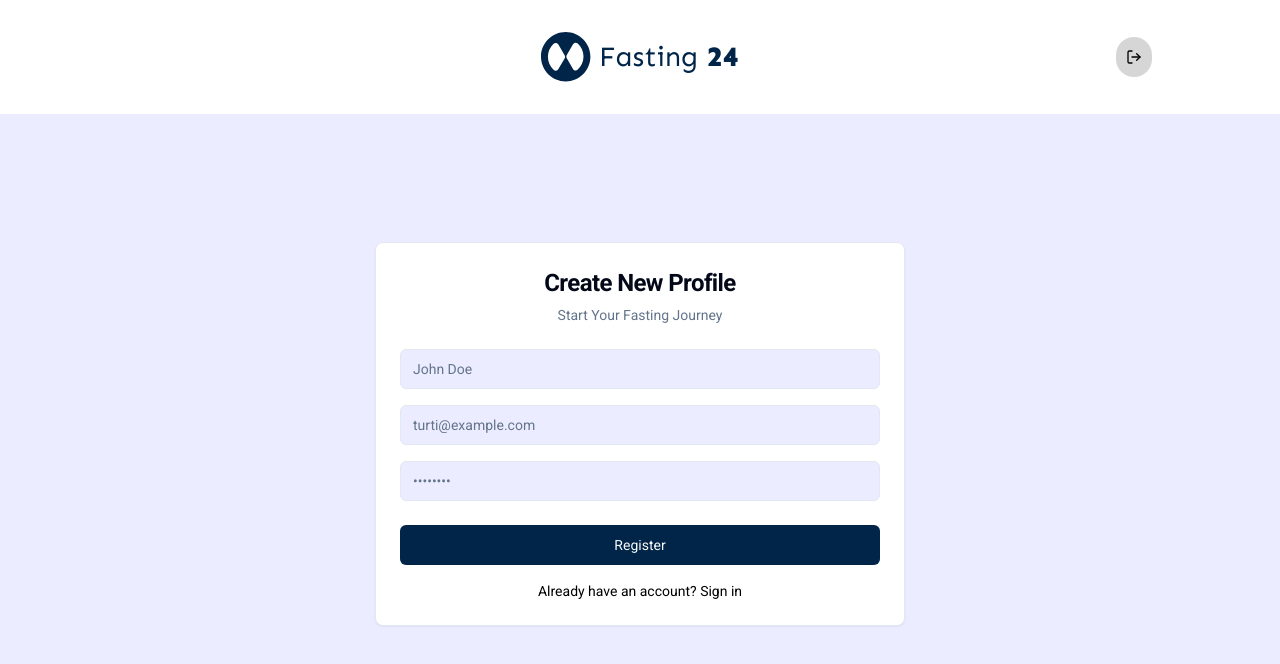
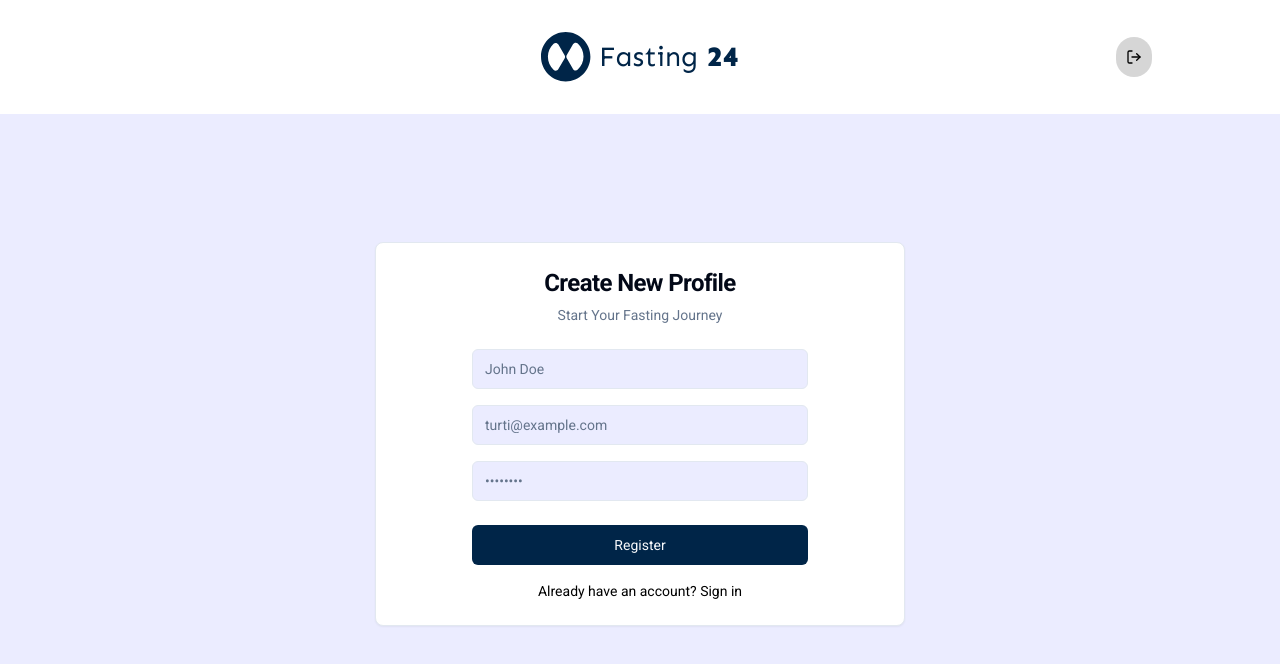
Before and after one commit to turhansel/fasting-24, a Next.js app: page /sign-up in a window 1280 px wide. Shown: the top 664 px of the page. Built offline with nearby package versions, Linux system fonts and the light colour scheme; no server answers.

Commit message:
chore: update card styling

```diff
--- a/src/components/ui/card.tsx
+++ b/src/components/ui/card.tsx
@@ -22,7 +22,7 @@
 >(({ className, ...props }, ref) => (
 	<div
 		ref={ref}
-		className={cn('flex flex-col space-y-1.5 p-6', className)}
+		className={cn('flex flex-col space-y-1.5 p-6 px-24', className)}
 		{...props}
 	/>
 ));
@@ -59,7 +59,7 @@
 	HTMLDivElement,
 	React.HTMLAttributes<HTMLDivElement>
 >(({ className, ...props }, ref) => (
-	<div ref={ref} className={cn('p-6 pt-0', className)} {...props} />
+	<div ref={ref} className={cn('p-6 px-24 pt-0', className)} {...props} />
 ));
 CardContent.displayName = 'CardContent';
 
@@ -69,7 +69,7 @@
 >(({ className, ...props }, ref) => (
 	<div
 		ref={ref}
-		className={cn('flex items-center p-6 pt-0', className)}
+		className={cn('flex items-center p-6 px-24 pt-0', className)}
 		{...props}
 	/>
 ));
```
